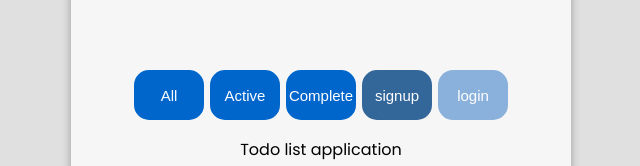
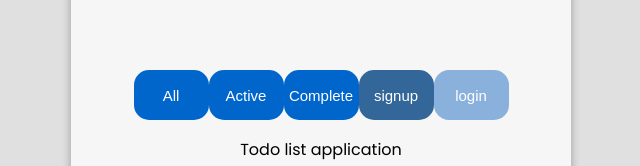
Before and after one commit to Hanieh-Sadeghi/TodoApp-TypeScript, an Angular app: page / in a window 1280 px wide. Shown: the part 636-802 px from the top of the page, without its empty margins (319-959 px from the left). Built offline with nearby package versions, Linux system fonts and the light colour scheme.

Commit message:
chang id in the class style

```diff
--- a/src/app/buttons/buttons.component.css
+++ b/src/app/buttons/buttons.component.css
@@ -8,7 +8,7 @@ form input[type=submit] {
     border-radius: 15px;
 }
 
-#buttons  {
+.buttons  {
     display: flex;
     align-items: center;
     gap: 6px;
@@ -16,7 +16,7 @@ form input[type=submit] {
     flex-wrap: wrap;
 }
 
-#buttons input {
+.buttons input {
     width: 70px;
     cursor: pointer;
     margin: 0;
```
